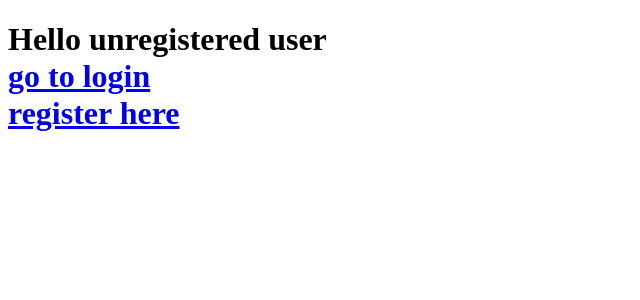
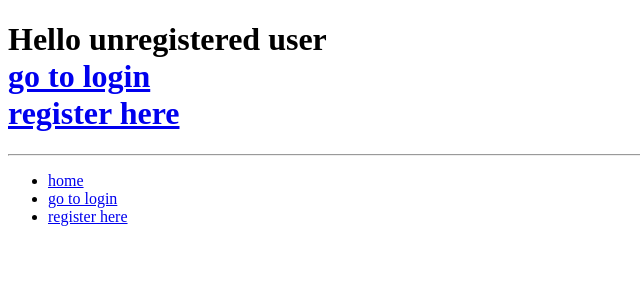
Before and after one commit to jaimesanz/paguen_po, a Django app: template expenses_manager/templates/home.html in a window 1280 px wide. Shown: the top 300 px of the page, without its empty margins (0-640 px from the left). Run offline with Django 3.2, Linux system fonts and the light colour scheme; the template is opened without the code that fills it, so the values that code supplies are empty.

Commit message:
customizing base.html

```diff
--- a/expenses_manager/templates/base.html
+++ b/expenses_manager/templates/base.html
@@ -4,7 +4,22 @@
 		<title>Expenses Manager</title>
 	</head>
 	<body>
-		{% block content %}
-		{% endblock %}
+		<div>
+			{% block content %}
+			{% endblock %}
+		</div>
+		<hr>
+		<div>
+			<ul>
+				<li><a href="/home">home</a></li>
+			{% if user.is_authenticated %}
+				<li><a href="/accounts/logout">logout</a></li>
+				<li><a href="/accounts/password/change">change password</a></li>
+			{% else %}
+				<li><a href="/accounts/login">go to login</a></li>
+				<li><a href="/accounts/register">register here</a></li>
+			{% endif %}
+			</ul>
+		</div>
 	</body>
 </html>
```
